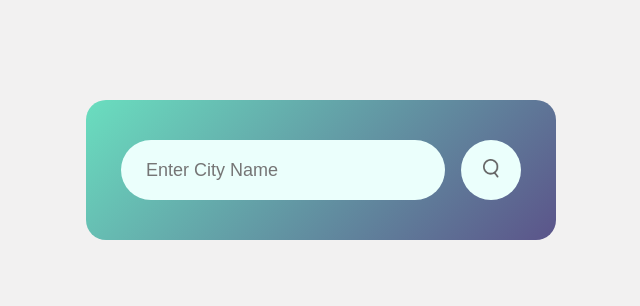
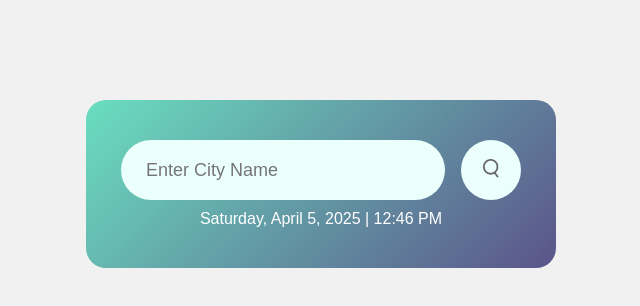
Before and after one commit to KISHU22/Weatherapp, a plain HTML site: page index.html in a window 1280 px wide. Shown: the whole page, without its empty margins (319-959 px from the left). Drawn offline with Linux system fonts and the light colour scheme.

Commit message:
Added current date and time display to weather app

```diff
--- a/index.html
+++ b/index.html
@@ -16,6 +16,10 @@
                 <img src="imgs/search.png" alt="#">
             </button>
         </div>
+
+        <div id="date-time" style="text-align:center; color:white; margin-top: 10px; font-size: 1rem;">
+        </div>
+
 
         <div class="error">
             <p>Invalid City Name</p>
--- a/index.js
+++ b/index.js
@@ -4,6 +4,24 @@ const apiUrl = "https://api.openweathermap.org/data/2.5/weather?&units=metric&q=
 const searchBox = document.querySelector(".search input");
 const searchBtn = document.querySelector(".search button");
 const weatherIcon = document.querySelector(".weather-icon");
+
+function updateDateTime() {
+    const now = new Date();
+
+    const optionsDate = { weekday: 'long', year: 'numeric', month: 'long', day: 'numeric' };
+    const formattedDate = now.toLocaleDateString('en-US', optionsDate);
+
+    const optionsTime = { hour: '2-digit', minute: '2-digit'};
+    const formattedTime = now.toLocaleTimeString('en-US', optionsTime);
+
+    document.getElementById('date-time').innerHTML = `${formattedDate} | ${formattedTime}`;
+  }
+
+  // Call once immediately
+  updateDateTime();
+  // Then update every second
+  setInterval(updateDateTime, 1000);
+
 
 async function checkWeather(city) {
     const response = await fetch(apiUrl + city + `&appid=${apiKey}`);
```
